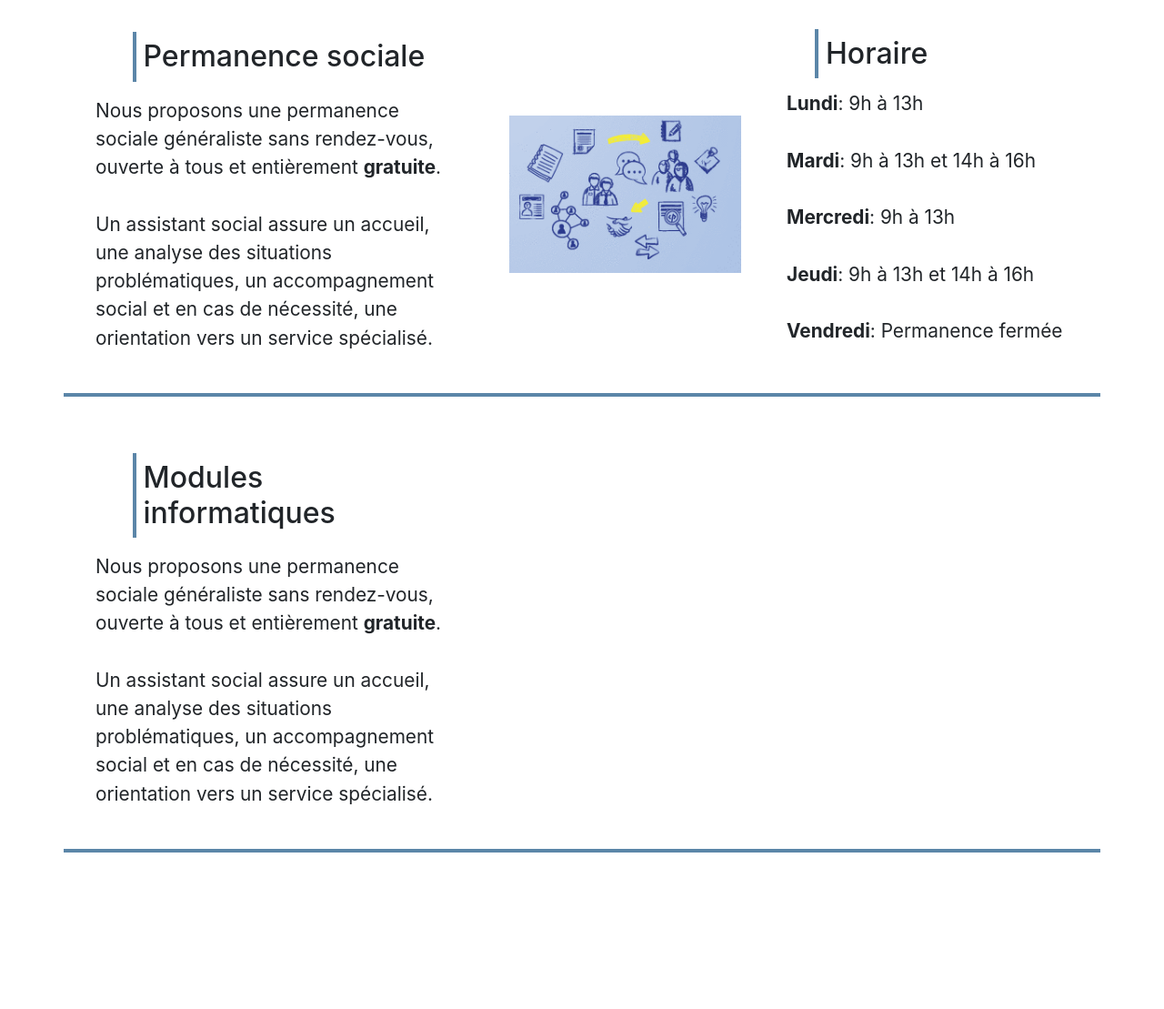
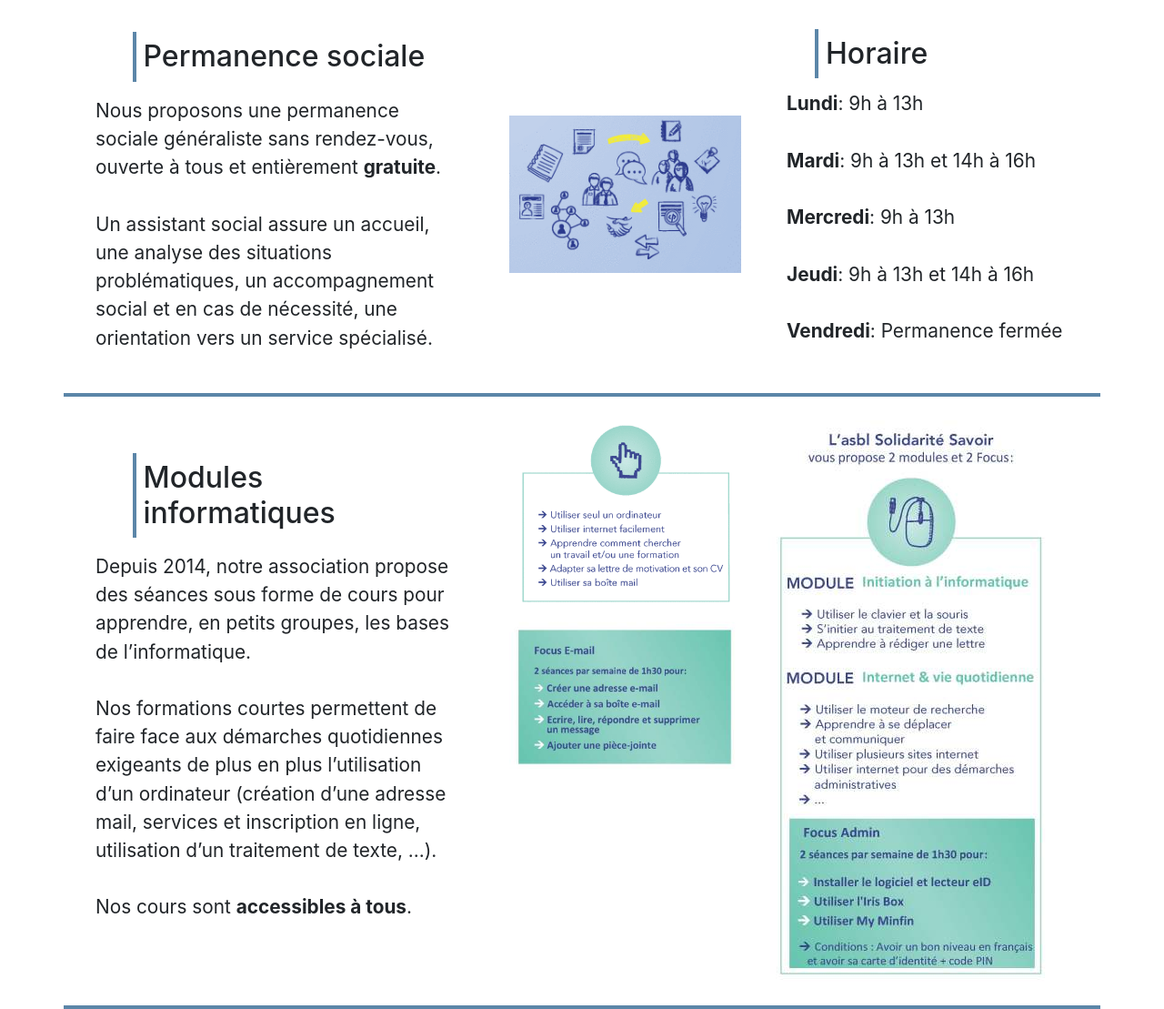
Before and after one commit to RomainVandevoorde/multipage-website-in-php, a PHP site: page /projets.php in a window 1280 px wide. Shown: the part 648-1757 px from the top of the page at 91% size. Before the commit the page ends 1585 px from the top, so only its background shows below. Run offline with PHP 8.4, Linux system fonts and the light colour scheme.

Commit message:
addImgPro

```diff
--- a/projets.php
+++ b/projets.php
@@ -42,7 +42,7 @@ require __DIR__.'/templates/header.php';
       </div>
      </div>
      <div class="col-sm-12 col-md-6 col-lg-3 col-xl-3">
-       <img src="assets/img/image-perm.png" class="img-fluid proImg" alt="Responsive image">
+       <img src="assets/img/image-perm.png" class="img-fluid proImg" alt="Schéma Permanence Sociale">
      </div>
      <div class="col-sm-12 col-md-6 col-lg-4 col-xl-4">
        <div class="card proCard">
@@ -68,16 +68,16 @@ require __DIR__.'/templates/header.php';
       <div class="card proCard">
         <div class="card-body">
           <h2 class="card-title proTitle">Modules informatiques</h2>
-          <p class="card-text">Nous proposons une permanence sociale généraliste sans rendez-vous, ouverte à tous et entièrement <b>gratuite</b>.</br></br>
-            Un assistant social assure un accueil, une analyse des situations problématiques, un accompagnement social et en cas de nécessité, une orientation vers un service spécialisé.</p>
+          <p class="card-text">Depuis 2014, notre association propose des séances sous forme de cours pour apprendre, en petits groupes, les bases de l’informatique.</br></br> Nos formations courtes permettent de faire face aux démarches quotidiennes exigeants de plus en plus l’utilisation d’un ordinateur (création d’une adresse mail, services et inscription en ligne, utilisation d’un traitement de texte, …).</br></br>Nos cours sont <b>accessibles à tous</b>.</p>
         </div>
       </div>
      </div>
      <div class="col-sm-12 col-md-6 col-lg-3 col-xl-3">
-
+       <img src="assets/img/image-mi-1.png" class="img-fluid" alt="Responsive image">
+       <img src="assets/img/image-mi-3.jpg" class="img-fluid" alt="Responsive image">
      </div>
      <div class="col-sm-12 col-md-6 col-lg-4 col-xl-4">
-
+       <img src="assets/img/image-mi-2.jpg" class="img-fluid" alt="Responsive image">
      </div>
   </div>
 </div>
```
Also changed, not shown: assets/img/image-mi-1.png (added), assets/img/image-mi-2.jpg (added), assets/img/image-mi-3.jpg (added), assets/img/image-mi-4.png.jpg (added), assets/img/image-mi-5.png (added), assets/img/logo-fr-bx.png (added).
